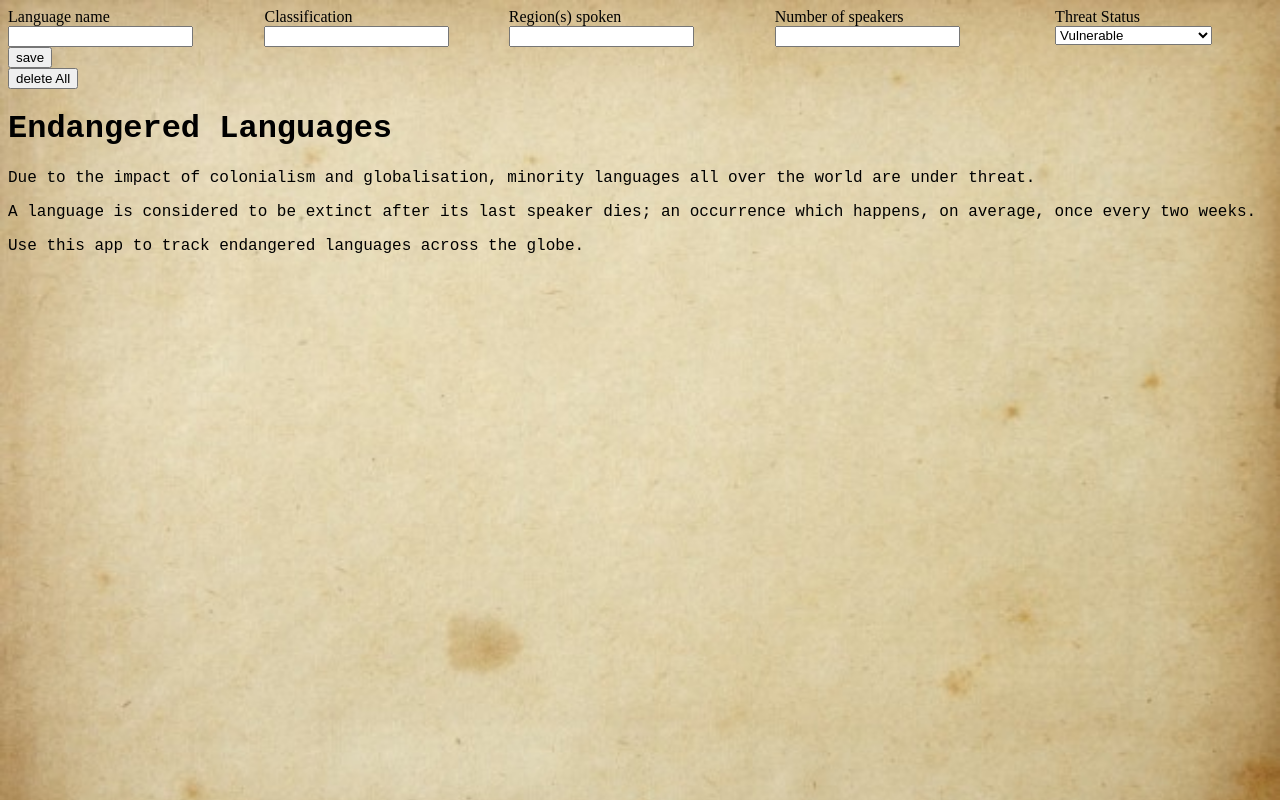
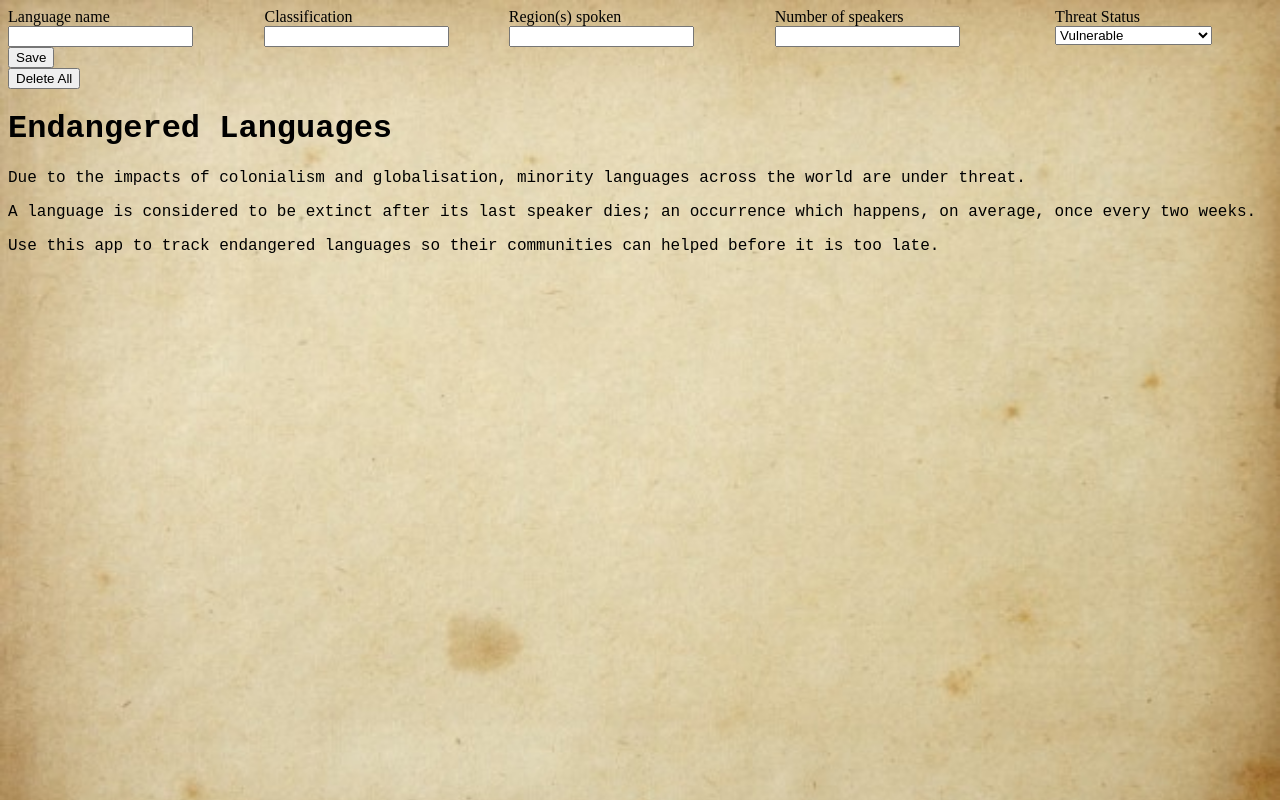
Before and after one commit to atbeesley/endangered-languages-2.0-, a plain HTML site: page index.html in a window 1280 px wide. Drawn offline with Linux system fonts and the light colour scheme.

Commit message:
copy adjustment

```diff
--- a/index.html
+++ b/index.html
@@ -37,14 +37,14 @@
         </select>
       </div>
     </div>
-    <input type="submit" value="save"/>
+    <input type="submit" value="Save"/>
   </form>
-  <button id="delete-all">delete All</button>
+  <button id="delete-all">Delete All</button>
 
   <h1>Endangered Languages</h1>
-  <p>Due to the impact of colonialism and globalisation, minority languages all over the world are under threat.</p>
+  <p>Due to the impacts of colonialism and globalisation, minority languages across the world are under threat.</p>
   <p>A language is considered to be extinct after its last speaker dies; an occurrence which happens, on average, once every two weeks.</p>
-  <p>Use this app to track endangered languages across the globe.</p>
+  <p>Use this app to track endangered languages so their communities can helped before it is too late.</p>
 
   <div id="endangered-languages-list"></div>
 
```
